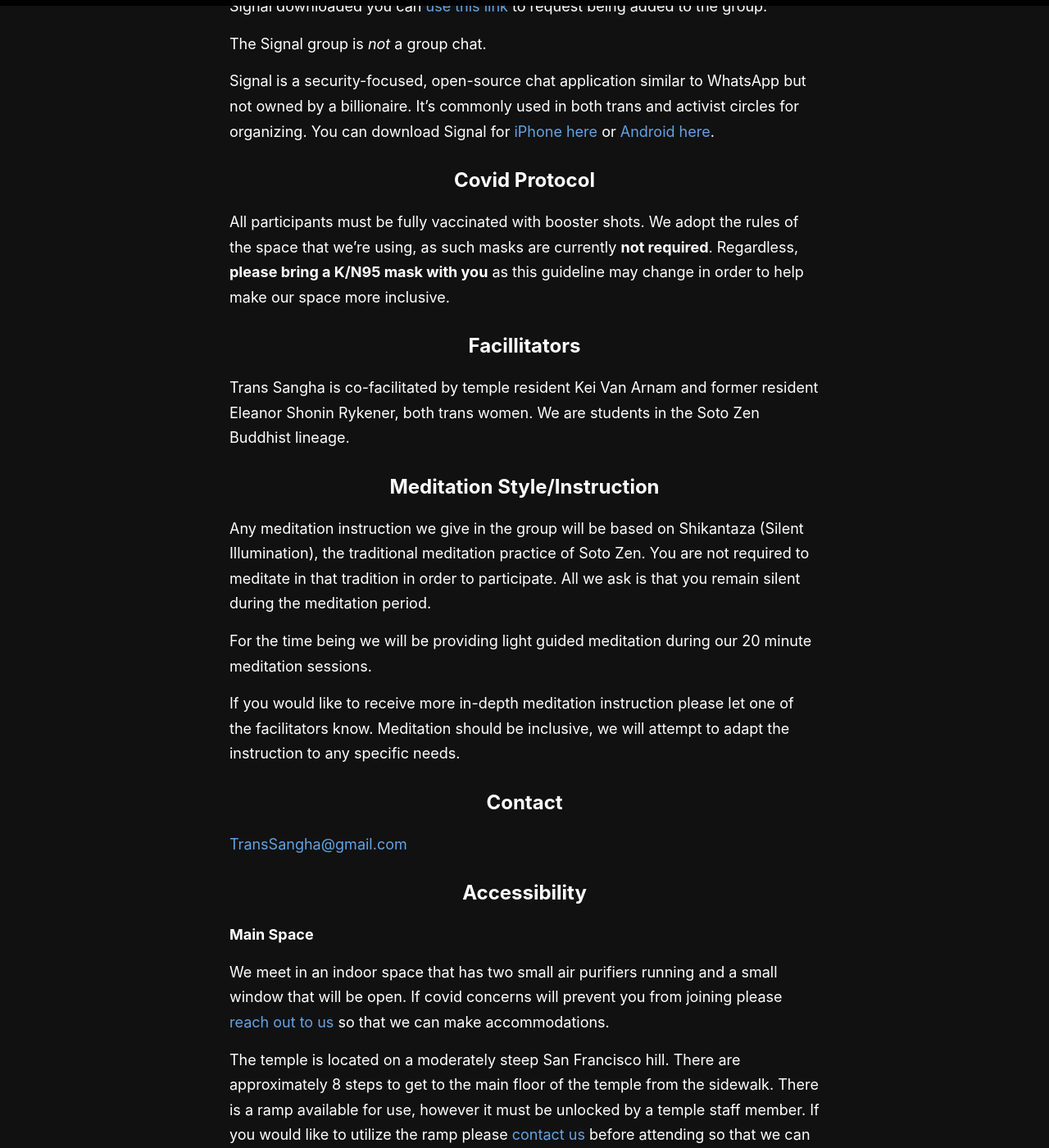
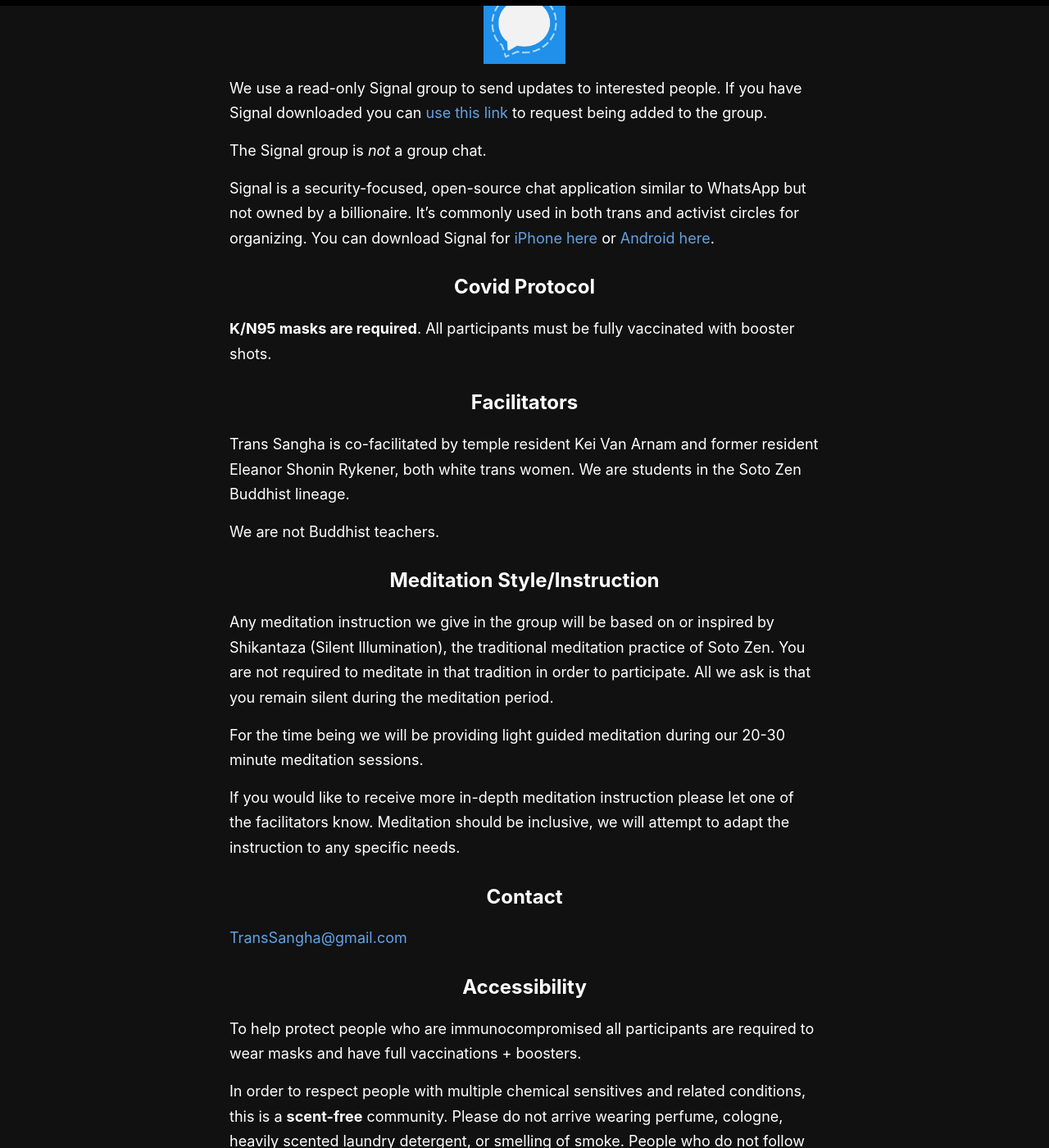
Before and after one commit to rykener/transsangha, a Jekyll site: the page built from _pages/index.md, in a window 1280 px wide and 1400 px high, scrolled down 1712 px. Shown: the whole window at 82% size. Built offline with Jekyll 4.4.1, drawn with Linux system fonts in a browser that asks for light colours; some of the changed text lies outside the part shown.

Commit message:
update info, add resources on unlisted resource page

```diff
--- a/_layouts/default.html
+++ b/_layouts/default.html
@@ -10,7 +10,6 @@
 
     <meta name="theme-color" content="#000000">
     <link rel="icon" type="image/png" sizes="32x32" href="{{ site.baseurl }}/images/favicon-32x32.png">
-    {% include analytics_head.html %}
   </head>
 
   <body>
--- a/_pages/index.md
+++ b/_pages/index.md
@@ -4,11 +4,14 @@ title:
 permalink: /
 ---
 
-
 <img src="images/fox-icon-bare.png" alt="an illustration of a ghostly fox, it's very spooky" width="150px"/>
 
 # Fox Ghost Trans Sangha in San Francisco
-Fox Ghost Zen, or just _Trans Sangha_, is a meditation group by and for trans people. Beginners and newcomers are always welcome. Meetings will include brief introductions, meditation, and discussions about Buddhist practice. Meditation instruction will be provided for anyone who would like to learn, or who would like a refresher.
+Fox Ghost Zen, or just _Trans Sangha_, is a meditation group by and for trans people. Beginners and newcomers are always welcome. Meetings will include brief introductions, meditation, and discussions about Buddhist/meditation practice.
+
+### **K/N95 masks & vaccines required**
+
+This is a **scent-free** space. Please do not arrive wearing perfume, cologne, heavily scented laundry detergent, or smelling of smoke. People who do not follow this guideline may be asked to leave. There is some more, and very incomplete, info about this [here](https://eastbaymeditation.org/resources/fragrance-free-at-ebmc/).
 
 ## Schedule
 
@@ -23,7 +26,7 @@ We meet on the 1st and 3rd Thursdays of the month, gathering at 7pm with meditat
 
 If there is significant demand we will try to add more meeting times, let us know!
 
-We will meditate for around 20 minutes and then have a group discussion, ending around 8:30pm.
+We will meditate for around 20-30 minutes and then have a group discussion, ending around 8:30pm.
 
 ## Location
 <img src="images/sfzc.jpg" alt="a photo of the meeting place with an arrow pointing to the entrance" width="400px"/>
@@ -42,15 +45,17 @@ The Signal group is *not* a group chat.
 Signal is a security-focused, open-source chat application similar to WhatsApp but not owned by a billionaire. It's commonly used in both trans and activist circles for organizing. You can download Signal for [iPhone here](https://apps.apple.com/us/app/signal-private-messenger/id874139669) or [Android here](https://play.google.com/store/apps/details?id=org.thoughtcrime.securesms).
 
 ## Covid Protocol
-All participants must be fully vaccinated with booster shots. We adopt the rules of the space that we're using, as such masks are currently **not required**. Regardless, **please bring a K/N95 mask with you** as this guideline may change in order to help make our space more inclusive.
+**K/N95 masks are required**. All participants must be fully vaccinated with booster shots.
 
-## Facillitators
-Trans Sangha is co-facilitated by temple resident Kei Van Arnam and former resident Eleanor Shonin Rykener, both trans women. We are students in the Soto Zen Buddhist lineage.
+## Facilitators
+Trans Sangha is co-facilitated by temple resident Kei Van Arnam and former resident Eleanor Shonin Rykener, both white trans women. We are students in the Soto Zen Buddhist lineage.
+
+We are not Buddhist teachers.
 
 ## Meditation Style/Instruction
-Any meditation instruction we give in the group will be based on Shikantaza (Silent Illumination), the traditional meditation practice of Soto Zen. You are not required to meditate in that tradition in order to participate. All we ask is that you remain silent during the meditation period.
+Any meditation instruction we give in the group will be based on or inspired by Shikantaza (Silent Illumination), the traditional meditation practice of Soto Zen. You are not required to meditate in that tradition in order to participate. All we ask is that you remain silent during the meditation period.
 
-For the time being we will be providing light guided meditation during our 20 minute meditation sessions.
+For the time being we will be providing light guided meditation during our 20-30 minute meditation sessions.
 
 If you would like to receive more in-depth meditation instruction please let one of the facilitators know. Meditation should be inclusive, we will attempt to adapt the instruction to any specific needs.
 
@@ -59,14 +64,18 @@ If you would like to receive more in-depth meditation instruction please let one
 
 ## Accessibility
 
-**Main Space**
+To help protect people who are immunocompromised all participants are required to wear masks and have full vaccinations + boosters.
 
-We meet in an indoor space that has two small air purifiers running and a small window that will be open. If covid concerns will prevent you from joining please [reach out to us](mailto:transsangha@gmail.com) so that we can make accommodations.
+In order to respect people with multiple chemical sensitives and related conditions, this is a **scent-free** community. Please do not arrive wearing perfume, cologne, heavily scented laundry detergent, or smelling of smoke. People who do not follow this guideline may be asked to leave.
+
+### **Main Space Accessibility**
+
+We meet in an indoor space that has two small air purifiers running and a small window that will be open.
 
 The temple is located on a moderately steep San Francisco hill. There are approximately 8 steps to get to the main floor of the temple from the sidewalk. There is a ramp available for use, however it must be unlocked by a temple staff member. If you would like to utilize the ramp please [contact us](mailto:transsangha@gmail.com) before attending so that we can be ready to unlock it for you.
 
 Once inside our meeting space there are comfortable chairs to sit in with no arm rests. There are also a small number of meditation cushions available for sitting on the floor.
 
-**Secondary Space**
+### **Secondary Space Accessibility**
 
 It is very likely that we will soon run out of room for everyone in our preferred meeting space. There is a chance that we will have to move to a building next door with little notice. This building is just up the hill and has around 10 steps or so, which are steeper than at the main space. There are fewer chairs in this building, most seating will be on meditation cushions on the floor. Please let us know if you'll need a chair so that we can ensure there's space for you. This building is not wheelchair accessible. We are actively searching for solutions for our space problem. Please contact us if you have *any* accessibility concerns so that we can be proactive about finding solutions.
```
Also changed, not shown: _pages/about.md (deleted, +0 -29 lines), _pages/contact.md (deleted, +0 -11 lines), _pages/resources.md (+23 -1 lines), 3 other files.
